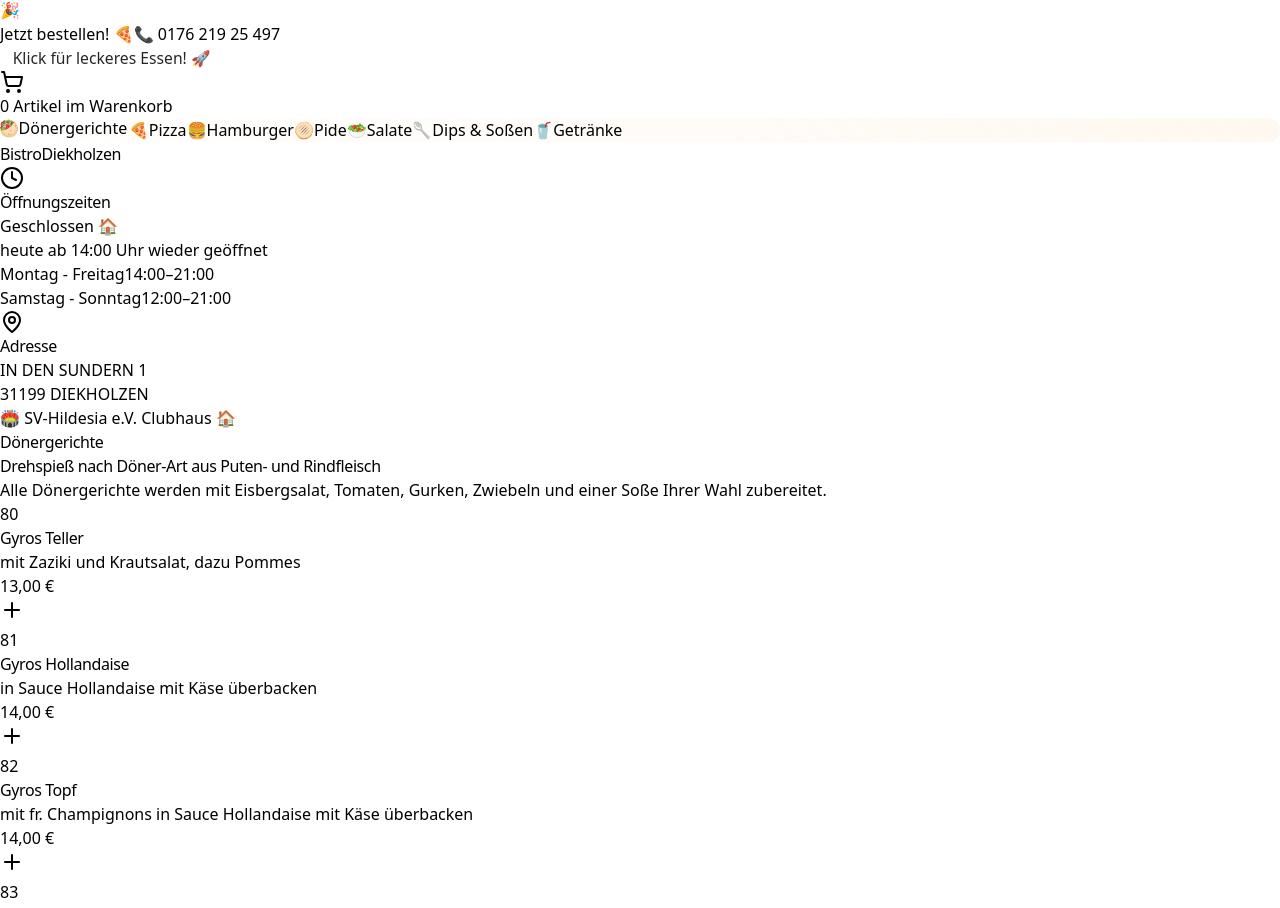
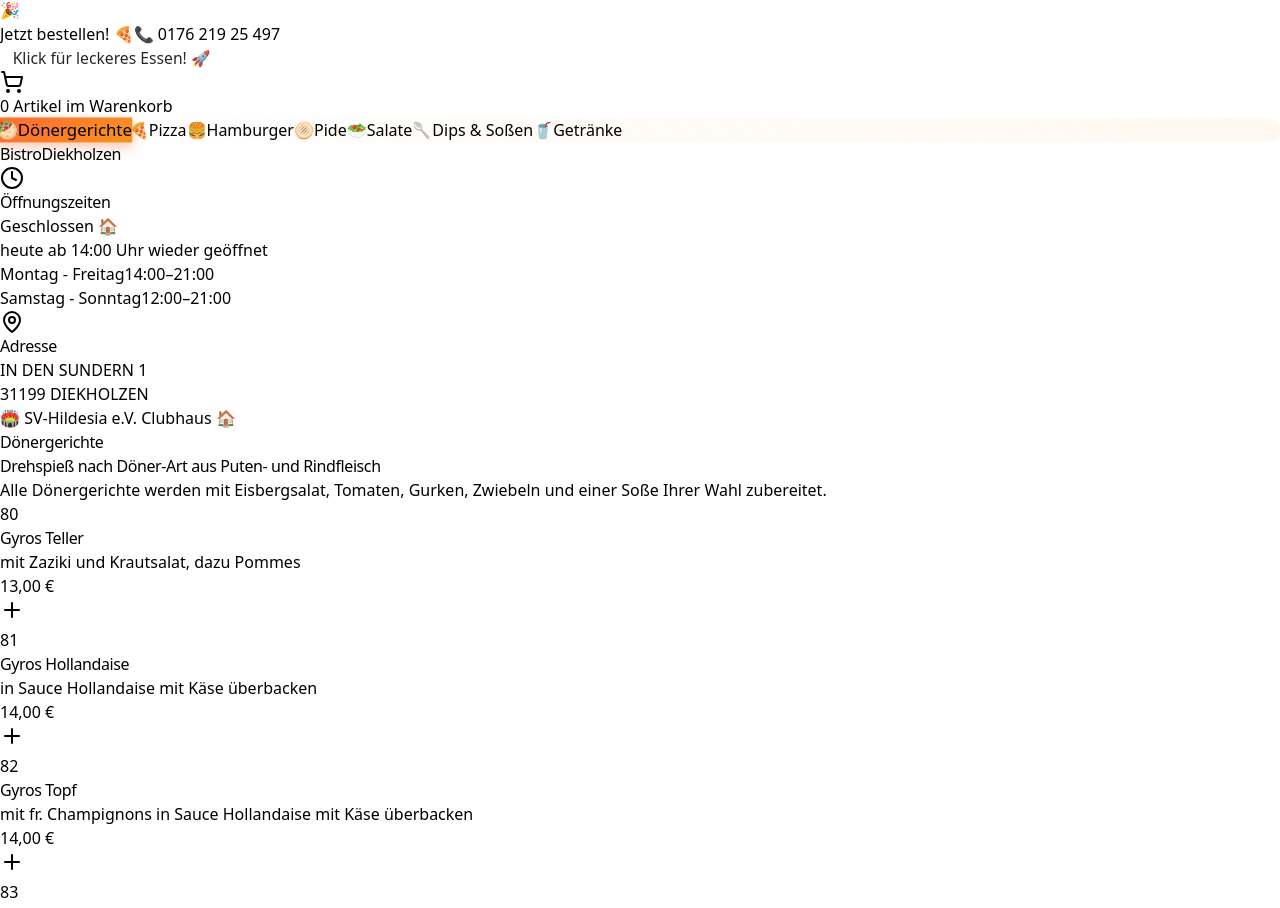
Before and after one commit to ecoezer/Whatsapp-Order, a React (Vite) app: page / in a window 1280 px wide. Shown: the part 1282-2190 px from the top of the page. Built offline with nearby package versions, Linux system fonts and the light colour scheme.

Commit message:
Debug and Fix Pizza Navigation

```diff
--- a/src/App.tsx
+++ b/src/App.tsx
@@ -80,6 +80,11 @@ function App() {
 
     window.addEventListener('resize', handleResize);
     return () => window.removeEventListener('resize', handleResize);
+  }, []);
+
+  // Debug: Log when pizzas data changes
+  useEffect(() => {
+    console.log('Pizzas data:', pizzas);
   }, []);
 
   // =================== MEMOIZED VALUES ===================
@@ -353,7 +358,9 @@ function App() {
     </button>
   );
 
-  const renderMenuSection = useCallback((id, title, description, items, subTitle) => (
+  const renderMenuSection = useCallback((id, title, description, items, subTitle) => {
+    console.log(`Rendering section: ${id} with ${items?.length || 0} items`); // Debug log
+    return (
       <section key={id} id={id} className='scroll-mt-[6.5rem] mb-8'>
         <MenuSection
           title={title}
@@ -364,7 +371,8 @@ function App() {
           onAddToOrder={memoizedAddItem}
         />
       </section>
-  ), [memoizedAddItem]);
+    );
+  }, [memoizedAddItem]);
 
   // =================== MAIN RENDER ===================
   return (
--- a/src/components/Navigation.tsx
+++ b/src/components/Navigation.tsx
@@ -18,7 +18,7 @@ const Navigation = () => {
     ['getraenke', '🥤', 'Getränke']
   ];
 
-  // Mobil kontrol
+  // Mobile control
   useEffect(() => {
     const handleResize = () => {
       setIsMobile(window.innerWidth < 768);
@@ -46,21 +46,29 @@ const Navigation = () => {
     return () => document.removeEventListener('mousemove', handleMouseMove);
   }, []);
 
-  // Intersection observer
+  // Intersection observer - Fixed to work properly
   useEffect(() => {
     const observer = new IntersectionObserver(
       (entries) => {
         entries.forEach((entry) => {
-          if (entry.isIntersecting) {
+          if (entry.isIntersecting && entry.intersectionRatio > 0.3) {
+            console.log('Section in view:', entry.target.id); // Debug log
             setActiveSection(entry.target.id);
           }
         });
       },
-      { rootMargin: '-50% 0px -50% 0px', threshold: 0.1 }
+      {
+        rootMargin: '-100px 0px -50% 0px',
+        threshold: [0.1, 0.3, 0.5]
+      }
     );
 
-    const sections = document.querySelectorAll('div[id]');
-    sections.forEach((section) => observer.observe(section));
+    // Wait for DOM to be ready
+    setTimeout(() => {
+      const sections = document.querySelectorAll('section[id]');
+      console.log('Found sections:', Array.from(sections).map(s => s.id)); // Debug log
+      sections.forEach((section) => observer.observe(section));
+    }, 100);
 
     return () => observer.disconnect();
   }, []);
@@ -96,8 +104,30 @@ const Navigation = () => {
   };
 
   const handleItemClick = (id) => {
+    console.log('Clicking navigation item:', id); // Debug log
     setActiveSection(id);
-    document.getElementById(id)?.scrollIntoView({ behavior: 'smooth', block: 'start' });
+
+    // Find the target element
+    const targetElement = document.getElementById(id);
+    console.log('Target element found:', targetElement); // Debug log
+
+    if (targetElement) {
+      // Calculate scroll position manually
+      const navbarHeight = 140; // Fixed navbar height
+      const extraOffset = 20; // Extra spacing
+      const elementTop = targetElement.offsetTop;
+      const scrollPosition = elementTop - navbarHeight - extraOffset;
+
+      console.log('Scrolling to position:', scrollPosition); // Debug log
+
+      // Scroll to the calculated position
+      window.scrollTo({
+        top: Math.max(0, scrollPosition),
+        behavior: 'smooth'
+      });
+    } else {
+      console.error('Element not found with id:', id);
+    }
   };
 
   return (
@@ -113,10 +143,8 @@ const Navigation = () => {
           borderRadius: '20px'
         }}
       >
-
-
         <div className="relative w-full">
-          {/* Sol ok - Sadece mobile'da göster */}
+          {/* Left arrow - Only show on mobile */}
           {isMobile && (
             <button
               onClick={() => scroll('left')}
@@ -130,7 +158,7 @@ const Navigation = () => {
             </button>
           )}
 
-          {/* Sağ ok - Sadece mobile'da göster */}
+          {/* Right arrow - Only show on mobile */}
           {isMobile && (
             <button
               onClick={() => scroll('right')}
@@ -144,7 +172,7 @@ const Navigation = () => {
             </button>
           )}
 
-          {/* Navigation items - Desktop'ta center, mobile'da scroll */}
+          {/* Navigation items - Desktop center, mobile scroll */}
           <div
             ref={scrollContainerRef}
             className={`flex items-center gap-1 py-2 ${
@@ -199,7 +227,7 @@ const Navigation = () => {
           </div>
         </div>
 
-        {/* Alt dekorasyon */}
+        {/* Bottom decoration */}
         <div
           className="absolute bottom-0 left-0 w-full h-0.5"
           style={{
```
Lines whose indentation alone changed are shown as unchanged.
